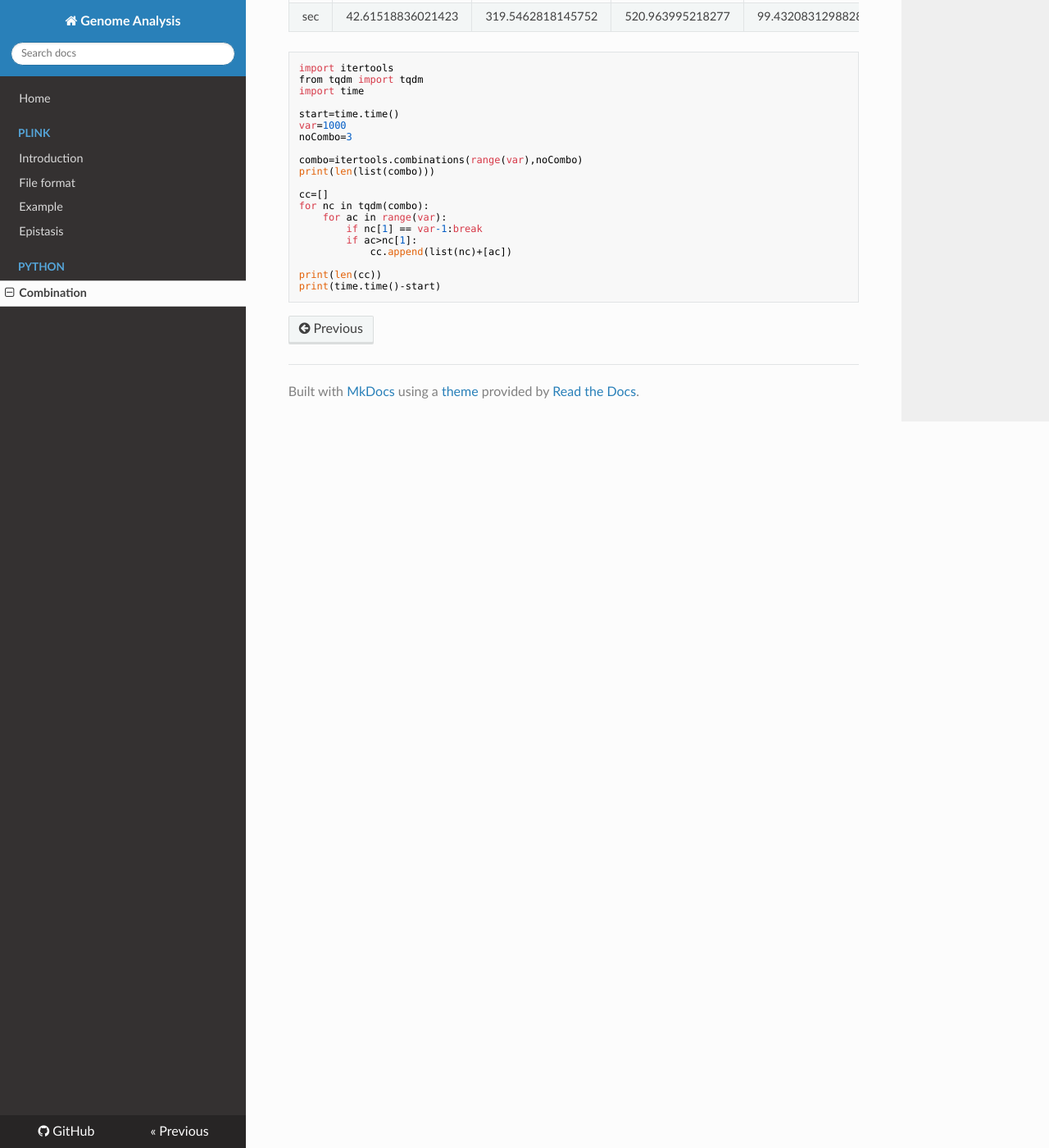
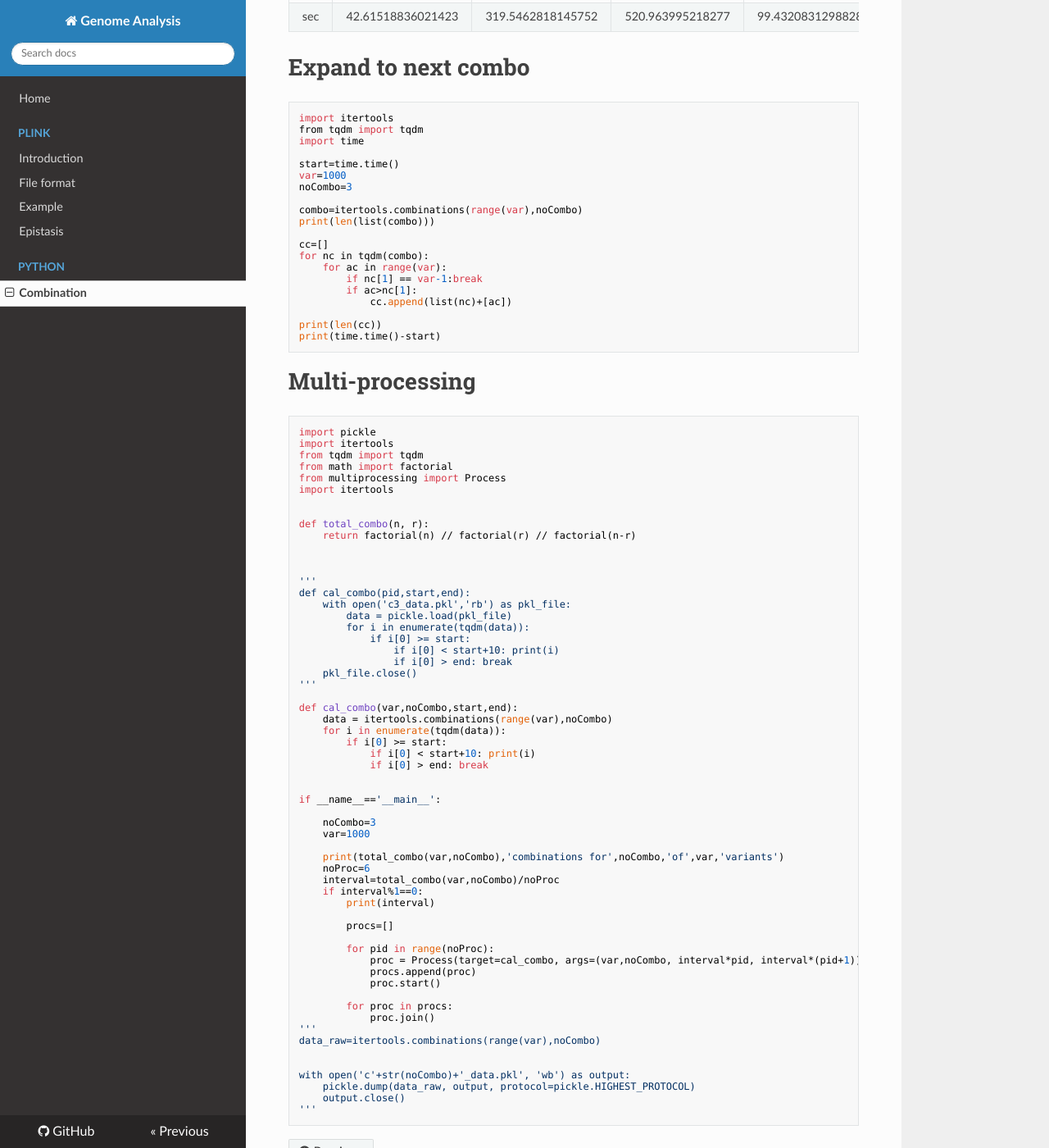
Before and after one commit to WonyoungCho/plink, an MkDocs documentation site: the page built from docs/python_combo.md, in a window 1280 px wide and 1400 px high, scrolled down 1157 px. Shown: the whole window at 82% size. Built offline with MkDocs 1.6.1, drawn with Linux system fonts in a browser that asks for light colours; nearby versions of some CDN libraries; old or Windows-style settings are respelled for this version of MkDocs.

Commit message:
Update python_combo.md

````diff
--- a/docs/python_combo.md
+++ b/docs/python_combo.md
@@ -64,6 +64,7 @@ print(time.time()-start)
 |-|-|-|-|-|-|-|
 |sec|42.61518836021423|319.5462818145752|520.963995218277|99.43208312988281|193.73589968681335|244.8389551639557|
 
+# Expand to next combo
 ```
 import itertools
 from tqdm import tqdm
@@ -86,3 +87,68 @@ for nc in tqdm(combo):
 print(len(cc))
 print(time.time()-start)
 ```
+
+# Multi-processing
+
+```
+import pickle
+import itertools
+from tqdm import tqdm
+from math import factorial
+from multiprocessing import Process
+import itertools
+
+
+def total_combo(n, r):
+    return factorial(n) // factorial(r) // factorial(n-r)
+
+
+
+'''
+def cal_combo(pid,start,end):
+    with open('c3_data.pkl','rb') as pkl_file:
+        data = pickle.load(pkl_file)
+        for i in enumerate(tqdm(data)):
+            if i[0] >= start:
+                if i[0] < start+10: print(i)
+                if i[0] > end: break
+    pkl_file.close()
+'''
+
+def cal_combo(var,noCombo,start,end):
+    data = itertools.combinations(range(var),noCombo)
+    for i in enumerate(tqdm(data)):
+        if i[0] >= start:
+            if i[0] < start+10: print(i)
+            if i[0] > end: break
+
+
+if __name__=='__main__':
+
+    noCombo=3
+    var=1000
+
+    print(total_combo(var,noCombo),'combinations for',noCombo,'of',var,'variants')
+    noProc=6
+    interval=total_combo(var,noCombo)/noProc
+    if interval%1==0:
+        print(interval)
+
+        procs=[]
+
+        for pid in range(noProc):
+            proc = Process(target=cal_combo, args=(var,noCombo, interval*pid, interval*(pid+1)))
+            procs.append(proc)
+            proc.start()
+
+        for proc in procs:
+            proc.join()
+'''
+data_raw=itertools.combinations(range(var),noCombo)
+
+
+with open('c'+str(noCombo)+'_data.pkl', 'wb') as output:
+    pickle.dump(data_raw, output, protocol=pickle.HIGHEST_PROTOCOL)
+    output.close()
+'''
+```
````
